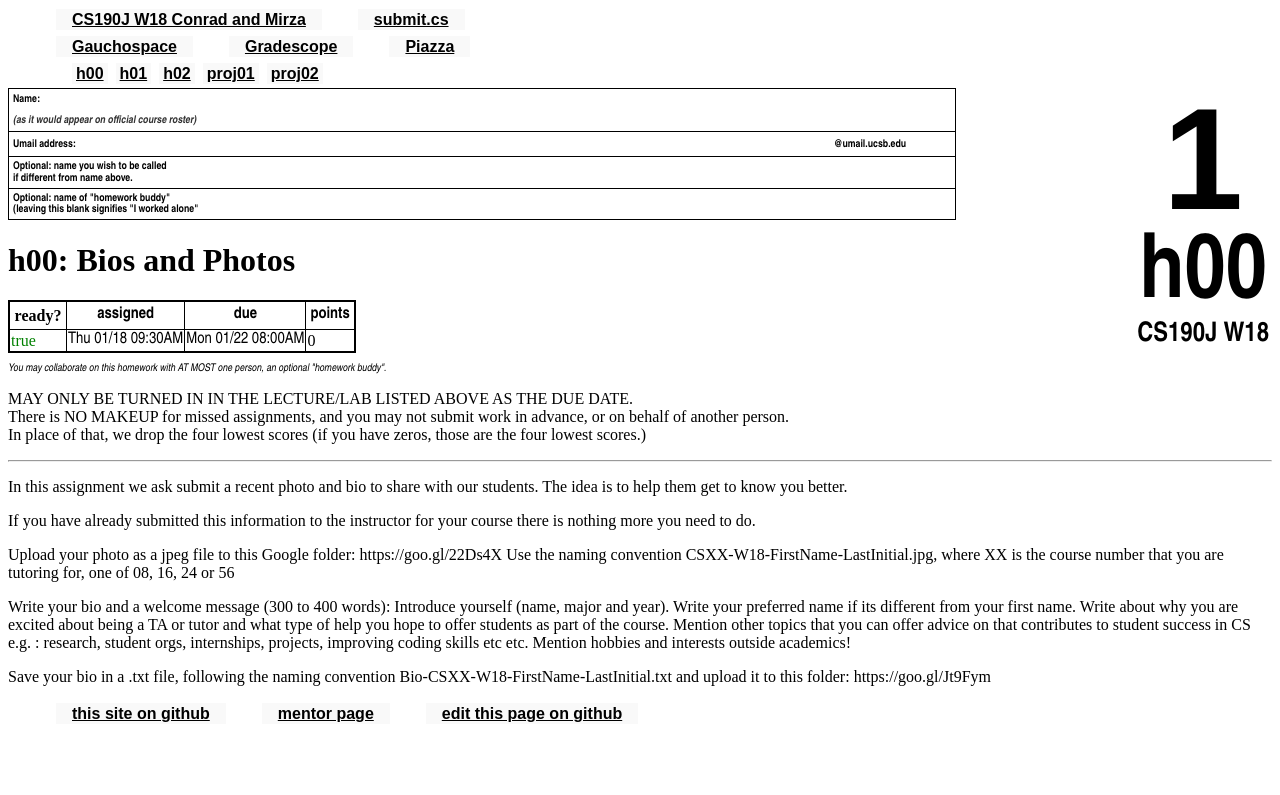
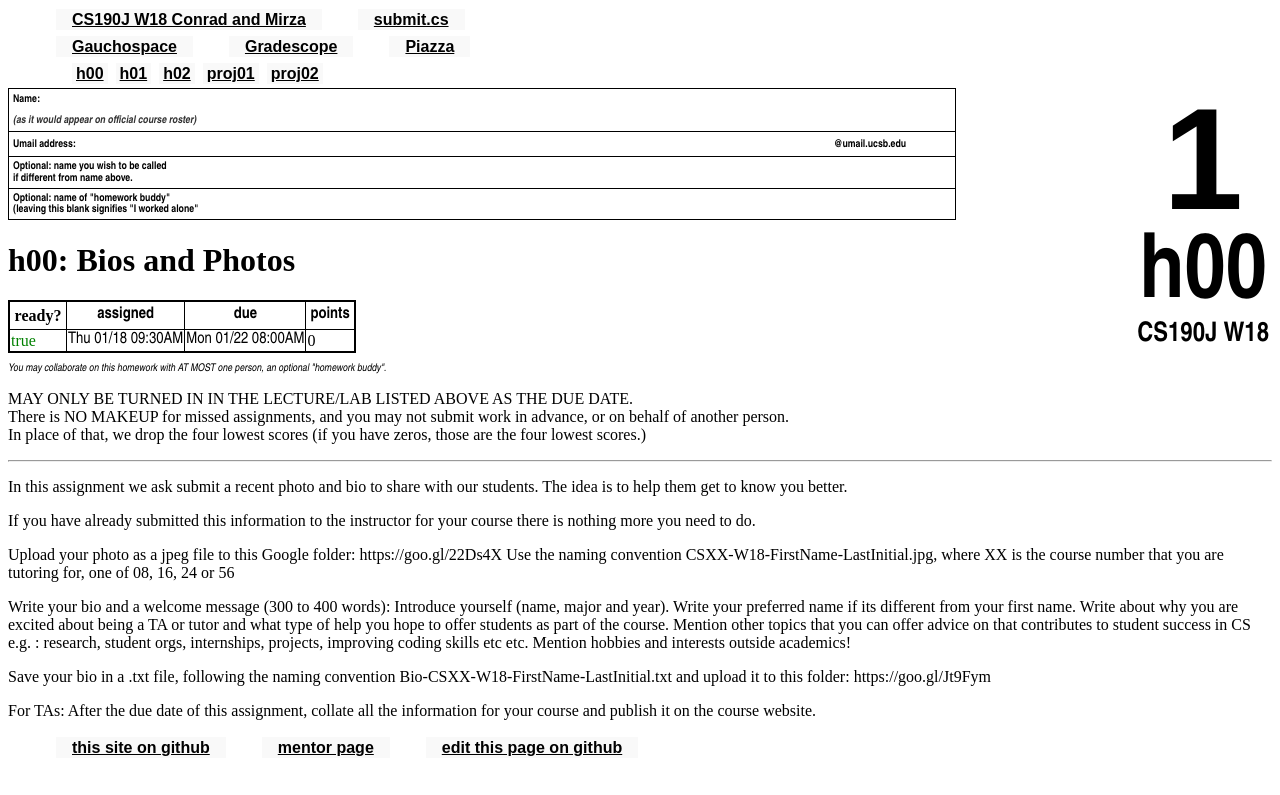
Before and after one commit to ucsb-cs190j-w18/ucsb-cs190j-w18.github.io, a Jekyll site: the page built from _hwk/h00.md, in a window 1280 px wide. Shown: the top 795 px of the page. Built offline with Jekyll 4.4.1, drawn with Linux system fonts in a browser that asks for light colours.

Commit message:
Update h00.md

```diff
--- a/_hwk/h00.md
+++ b/_hwk/h00.md
@@ -17,3 +17,6 @@ Write your bio and a welcome message (300 to 400 words): Introduce yourself (nam
 
 
 Save your bio in a .txt file, following the naming convention Bio-CSXX-W18-FirstName-LastInitial.txt and upload it to this folder: https://goo.gl/Jt9Fym
+
+
+For TAs: After the due date of this assignment, collate all the information for your course and publish it on the course website.
```
